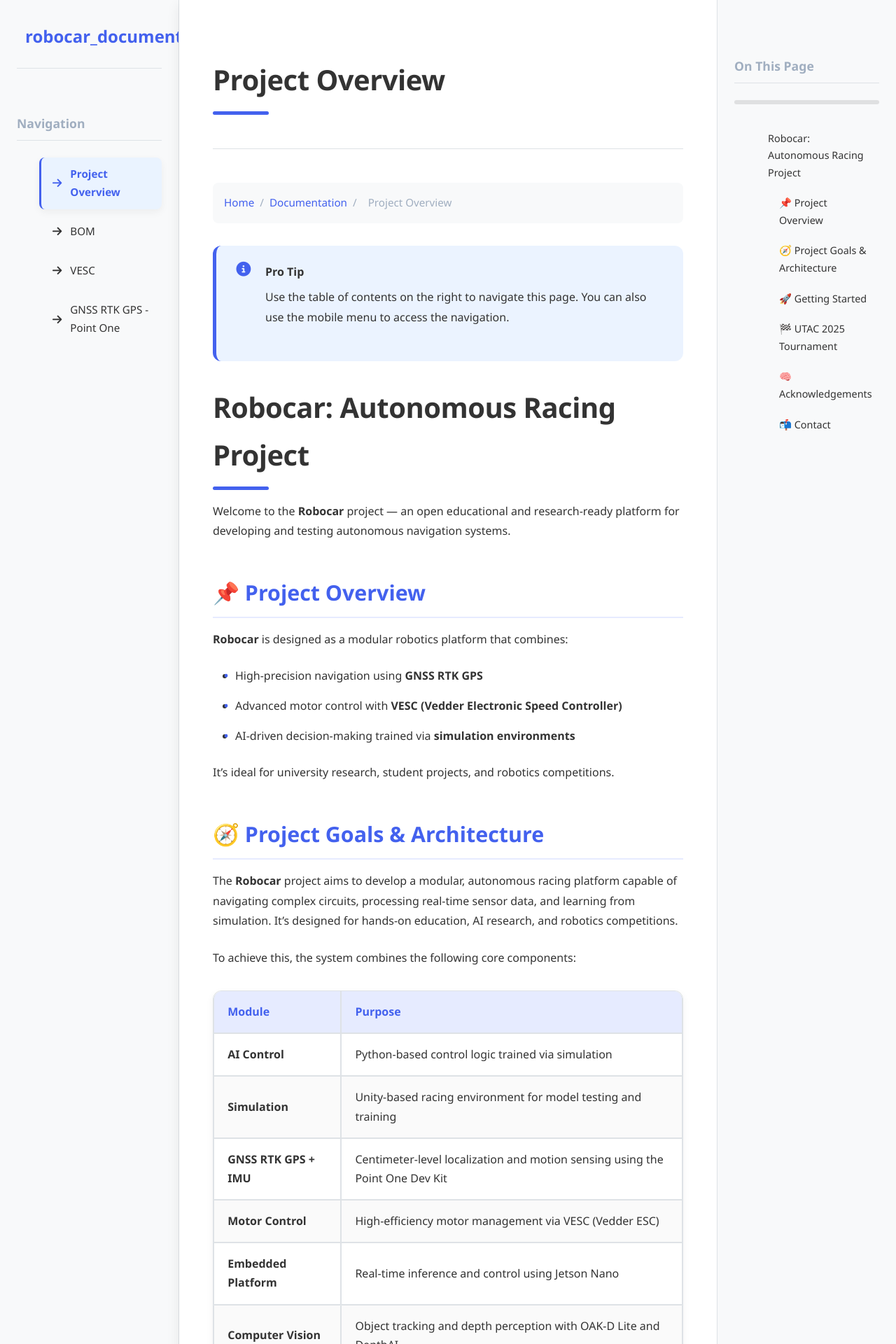
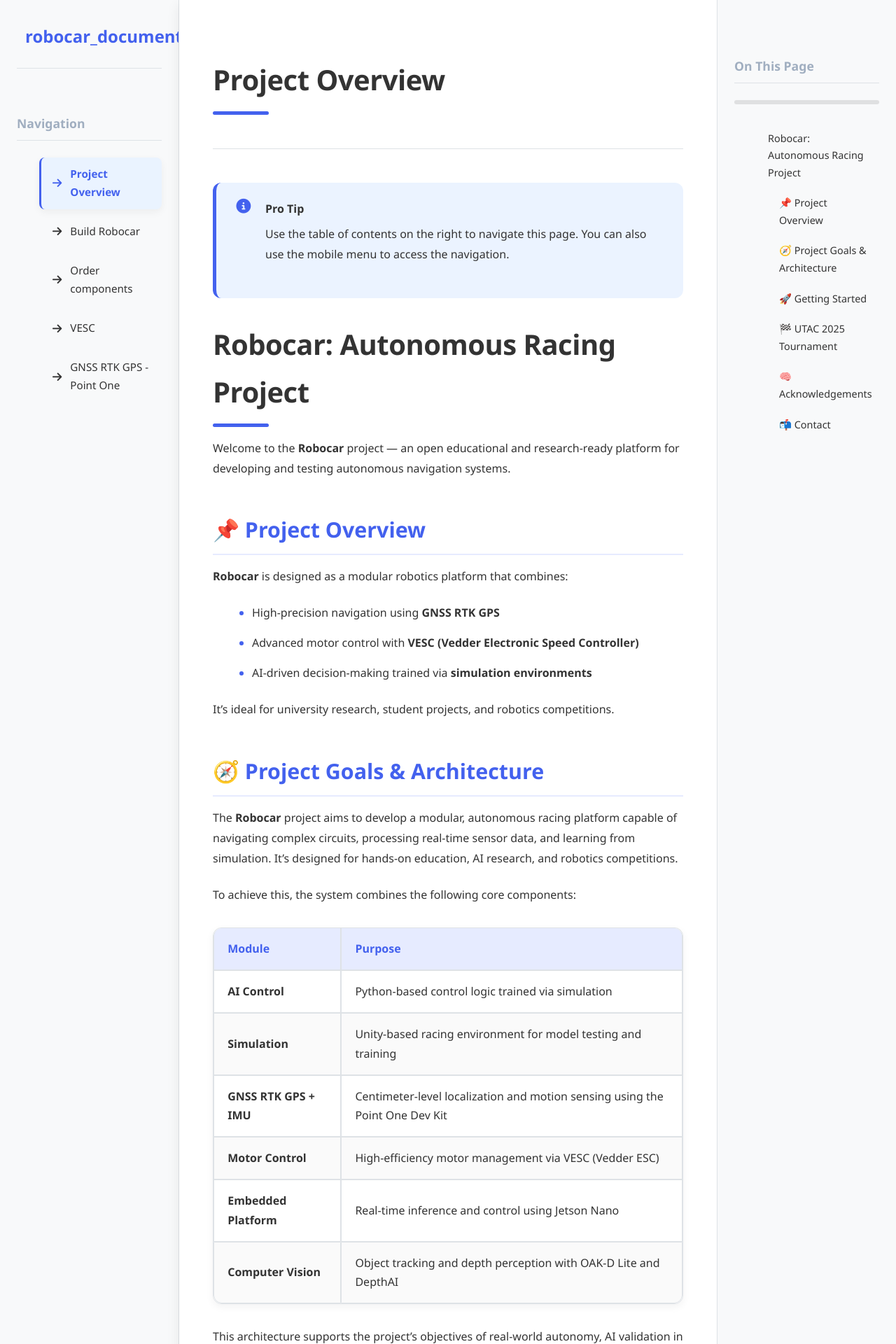
Before and after one commit to Tek5-robocar/robocar_documentation, a Jekyll site: the page built from index.md, in a window 1280 px wide. Shown: the top 1920 px of the page at 70% size. Built offline with Jekyll 4.4.1, drawn with Linux system fonts in a browser that asks for light colours.

Commit message:
[FIX] web site

```diff
--- a/_data/navigation.yml
+++ b/_data/navigation.yml
@@ -1,7 +1,10 @@
 - title: Project Overview
   url: /
   toc_id: what-is-the-racingsimulator
-- title: BOM
+- title: Build Robocar
+  url: /build-robocar/
+  toc_id: introduction
+- title: Order components
   url: /bom/
   toc_id: car-material
 - title: VESC
--- a/_layouts/three-column.html
+++ b/_layouts/three-column.html
@@ -734,29 +734,37 @@
       position: relative;
     }
 
-    ul li:before {
+    /* ul li:before {
       content: '•';
       color: var(--primary-color);
       font-weight: bold;
       display: inline-block;
       width: 1em;
       margin-left: -1em;
+    } */
+
+    ul {
+      list-style: disc;
+      padding-left: 1.5em; /* ensures proper indentation */
     }
 
-    ol {
-      counter-reset: item;
+    ul li {
+      color: inherit; /* text stays default color */
     }
 
-    ol li {
-      counter-increment: item;
+    ul li::marker {
+      color: var(--primary-color); /* makes the bullet blue */
     }
 
-    ol li:before {
-      content: counter(item) ".";
-      color: var(--primary-color);
-      font-weight: bold;
-      position: absolute;
-      left: -1.5em;
+
+    ol {
+      list-style: decimal;
+      padding-left: 1.5em;
+    }
+
+    ol li::marker {
+      color: var(--primary-color); /* or use a specific color like #3a86ff */
+      font-weight: bold; /* optional */
     }
 
     blockquote {
@@ -850,14 +858,6 @@
       <div class="page-header">
         <h1 class="page-title">{{ page.title }}</h1>
         <p class="page-description">{{ page.description }}</p>
-      </div>
-
-      <div class="breadcrumbs">
-        <a href="/">Home</a>
-        <span>/</span>
-        <a href="#">Documentation</a>
-        <span>/</span>
-        <span>{{ page.title }}</span>
       </div>
 
       <div class="alert alert-info">
--- /dev/null
+++ b/build-robocar.md
@@ -0,0 +1,4 @@
+---
+layout: three-column
+title: Build Robocar
+---
--- a/index.md
+++ b/index.md
@@ -49,8 +49,6 @@
 👉 [Read the UTAC 2025 Recap](https://www.epitech.eu/2025/07/08/robocar-au-challenge-utac-2025/)
 
 📹 And watch the highlight video from the event on YouTube:
-<!-- 👉 [Watch the UTAC 2025 Tournament Video](https://www.youtube.com/watch?v=BvDePUn8-f0) -->
-
 <iframe width="560" height="315"
   src="https://www.youtube.com/embed/BvDePUn8-f0"
   title="YouTube video player"
```
Also changed, not shown: bom.md (+2 -5 lines), gnss.md (+1 -22 lines).
